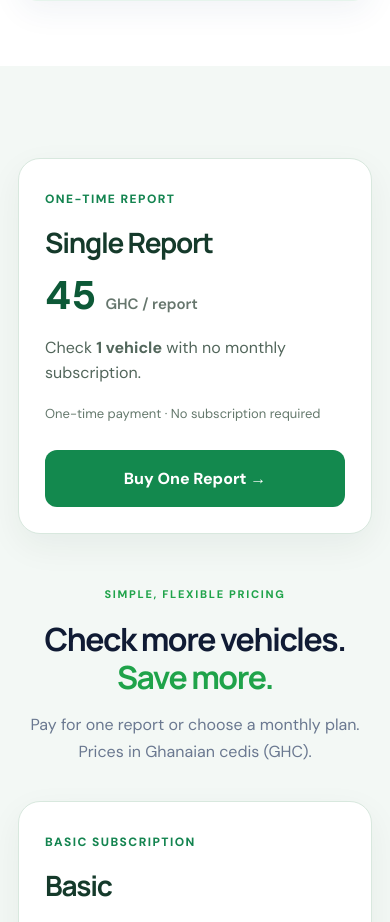
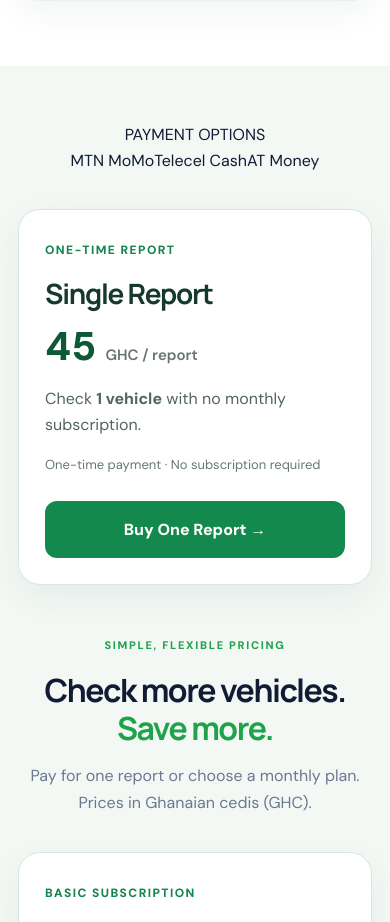
Before and after one commit to tekkoplex-lgtm/checkyourvinnumber, a React (Vite) app: page / in a window 390 px wide. Shown: the part 2163-3085 px from the top of the page. Built offline with nearby package versions, Linux system fonts and the light colour scheme.

Commit message:
feat: display Ghana mobile money payment options

```diff
--- a/src/VinHome.tsx
+++ b/src/VinHome.tsx
@@ -128,6 +128,7 @@ function VinHome() {
         </div>
       </section>
       <section className="vin-pricing" id="subscriptions">
+        <div className="vin-payment-methods" aria-label="Supported mobile money payment options"><span>PAYMENT OPTIONS</span><div className="vin-payment-list"><span>MTN MoMo</span><span>Telecel Cash</span><span>AT Money</span></div></div>
         <div className="vin-pricing-grid">
           <article className="vin-pricing-card"><span className="vin-plan-label">ONE-TIME REPORT</span><h3>Single Report</h3><p className="vin-plan-price">45 <small>GHC / report</small></p><p>Check <strong>1 vehicle</strong> with no monthly subscription.</p><div className="vin-plan-unit">One-time payment · No subscription required</div><button type="button" onClick={() => window.alert('Single-report payments are coming soon. Online payments and live vehicle data are not yet available.')}>Buy One Report →</button></article>
           <div className="vin-section-intro"><span className="vin-eyebrow">SIMPLE, FLEXIBLE PRICING</span><h2>Check more vehicles. <span>Save more.</span></h2><p>Pay for one report or choose a monthly plan. Prices in Ghanaian cedis (GHC).</p></div>
```
